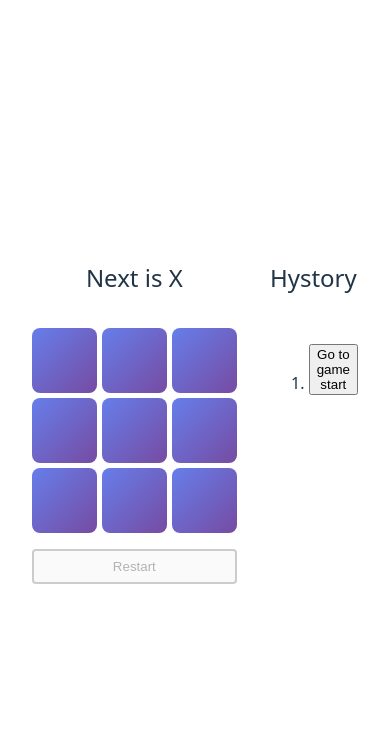
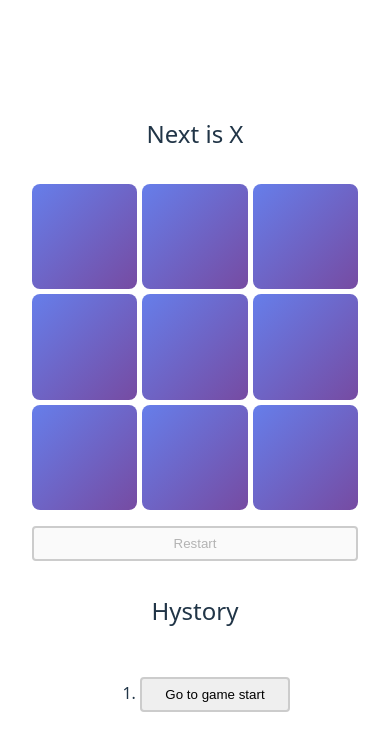
Before and after one commit to Nikolay-S-Nikolov/Tic-Tac-Toe, a React (Vite) app: page / in a window 390 px wide. Shown: the top 750 px of the page. Built offline with nearby package versions, Linux system fonts and the light colour scheme.

Commit message:
improve styling and structure

```diff
--- a/src/components/GameInfo.jsx
+++ b/src/components/GameInfo.jsx
@@ -4,7 +4,7 @@ export default function GameInfo({ moves, jumpToMoveHandler }) {
     return (
         <div className="game-info">
             <div className="status"> Hystory</div>
-            <ol>
+            <ol className="history-list">
                 {moves.map((_, i) => <HystoryBtn
                     key={i}
                     value={i > 0 ? `Go to move #${i}` : 'Go to game start'}
--- a/src/components/HystoryBtn.jsx
+++ b/src/components/HystoryBtn.jsx
@@ -1,7 +1,7 @@
 export default function HystoryBtn({ value, onClickHandler }) {
     return (
         <>
-            <li><button onClick={onClickHandler}>{value}</button></li>
+            <li><button className="btn" onClick={onClickHandler}>{value}</button></li>
         </>
     );
 };
--- a/src/index.css
+++ b/src/index.css
@@ -120,13 +120,20 @@ h1 {
     transform: scale(0.98);
     /* Press down */
   }
+
+  @media (max-width:650px) {
+  .tic-button {
+    font-size: 2.5rem;
+  }
+
+}
 }
 /* end components custom css */
 
 /* start components reset button css */
 @layer utilities {
 
-  .restart-btn {
+  .restart-btn, .btn {
     padding: 0.5rem 1rem;
     border: 2px solid #ccc;
     border-radius: 4px;
@@ -152,8 +159,26 @@ h1 {
     }
   }
 
-  .restart-btn:enabled:hover {
+  .restart-btn:enabled:hover, .btn:hover {
     background: #e0e0e0;
   }
 }
 /* end components reset button css */
+
+.history-list {
+ display: flex;
+ flex-direction: column;
+ gap: 4px;
+}
+
+.btn {
+  min-width: 150px;
+}
+
+@media (max-width:650px) {
+  .main-container {
+    flex-direction: column;
+    align-items: center;
+  }
+
+}
```
Also changed, not shown: 1 other file (tests, documents, lock files or other folders).
